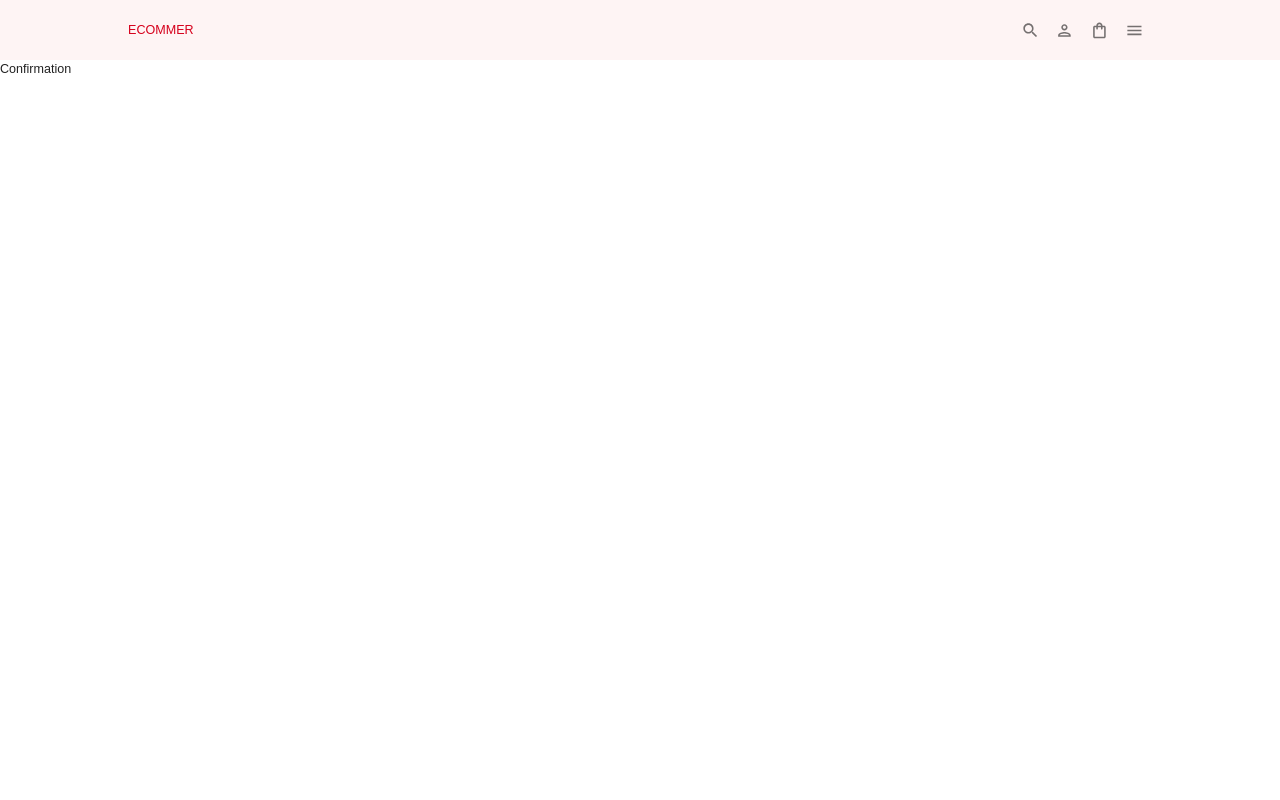
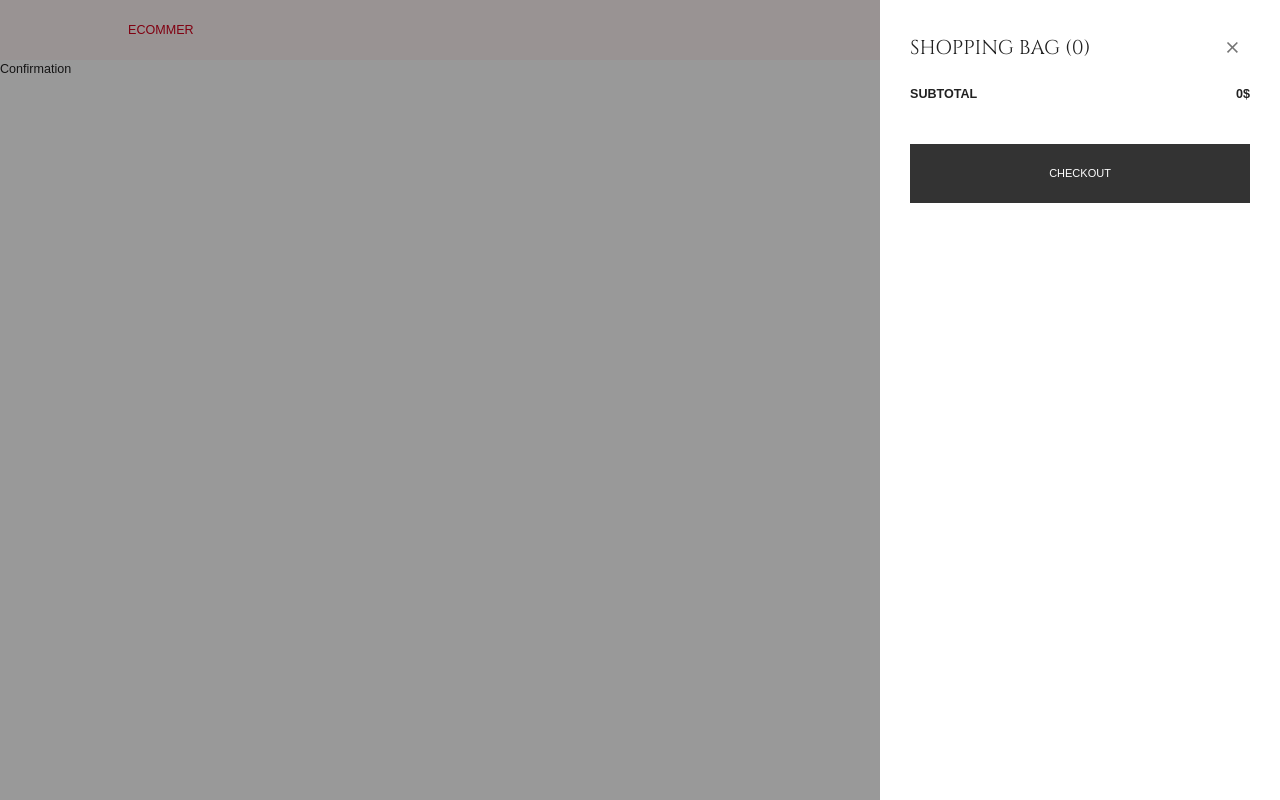
Before and after one commit to iskako01/React-Ecommerce, a React (Vite) app in the folder client/: page /checkout/success in a window 1280 px wide. Both pictures are taken after a click on the button 1099 px from the left and 30 px from the top of the page. Built offline with nearby package versions, Linux system fonts and the light colour scheme; a web font is replaced by a local one.

Commit message:
Added: CartItem and finished Cartmenu

```diff
--- a/client/src/App.tsx
+++ b/client/src/App.tsx
@@ -5,6 +5,7 @@ import Checkout from "./pages/checkout/Checkout";
 import ItemDetails from "./pages/ItemDetails";
 import Confirmation from "./pages/checkout/Confirmation";
 import Header from "./components/Header";
+import CartMenu from "./components/checkout/CartMenu";
 
 const ScrollToTop = () => {
   const { pathname } = useLocation();
@@ -27,6 +28,7 @@ const App = () => {
         <Route path="/checkout" element={<Checkout />} />
         <Route path="/checkout/success" element={<Confirmation />} />
       </Routes>
+      <CartMenu />
     </div>
   );
 };
--- /dev/null
+++ b/client/src/components/checkout/CartItem.tsx
@@ -0,0 +1,76 @@
+import { FC } from "react";
+import { Box, Typography, IconButton, Divider } from "@mui/material";
+import { Close, Add, Remove } from "@mui/icons-material";
+import { ProductInterface } from "../../interfaces/product/ProductInterface";
+import { useAppDispatch } from "../../composables/useAppDispatch";
+import {
+  decreaseCount,
+  removeFromCart,
+  increaseCount,
+} from "../../state/cartSlice";
+import { shades } from "../../theme";
+
+interface PropsInterface {
+  item: ProductInterface;
+}
+
+const CartItem: FC<PropsInterface> = ({ item }) => {
+  const dispatch = useAppDispatch();
+  const imageUrl = `http://localhost:1337${item?.attributes?.image?.data?.attributes?.formats?.medium?.url}`;
+
+  return (
+    <Box
+      p="15px 0"
+      display="flex"
+      justifyContent="space-between"
+      alignItems="center"
+    >
+      <Box flex="1 1 40%">
+        <img src={imageUrl} alt={item?.name} width="123px" height="164px" />
+      </Box>
+
+      <Box flex="1 1 60%">
+        <Box
+          mb="5px"
+          display="flex"
+          justifyContent="space-between"
+          alignItems="center"
+        >
+          <Typography fontWeight="bold">{item.attributes.name}</Typography>
+          <IconButton onClick={() => dispatch(removeFromCart({ id: item.id }))}>
+            <Close />
+          </IconButton>
+        </Box>
+        <Typography>{item.attributes.shortDescription}</Typography>
+        <Box
+          m="15px 0"
+          display="flex"
+          justifyContent="space-between"
+          alignItems="center"
+        >
+          <Box
+            display="flex"
+            alignItems="center"
+            border={`1px solid ${shades.neutral[500]}`}
+          >
+            <IconButton
+              onClick={() => dispatch(decreaseCount({ id: item.id }))}
+            >
+              <Remove />
+            </IconButton>
+            <Typography>{item.count}</Typography>
+            <IconButton
+              onClick={() => dispatch(increaseCount({ id: item.id }))}
+            >
+              <Add />
+            </IconButton>
+          </Box>
+        </Box>
+        <Typography fontWeight="bold">{item.attributes.price}</Typography>
+      </Box>
+      <Divider />
+    </Box>
+  );
+};
+
+export default CartItem;
--- /dev/null
+++ b/client/src/components/checkout/CartMenu.tsx
@@ -0,0 +1,98 @@
+import { useNavigate } from "react-router-dom";
+import { Box, IconButton, Typography, Button } from "@mui/material";
+import { Close } from "@mui/icons-material";
+import { setIsCartOpen } from "../../state/cartSlice";
+import { useAppDispatch } from "../../composables/useAppDispatch";
+import { useAppSelector } from "../../composables/useAppSelector";
+import CartItem from "./CartItem";
+import { shades } from "../../theme";
+
+const CartMenu = () => {
+  const navigate = useNavigate();
+  const dispatch = useAppDispatch();
+  const cart = useAppSelector((state) => state.cart.cart);
+  const isCartOpen = useAppSelector((state) => state.cart.isCartOpen);
+
+  const totalPrice = cart.reduce((total, item) => {
+    return total + item.count * item.attributes.price;
+  }, 0);
+
+  const navigateToCheckout = () => {
+    dispatch(setIsCartOpen());
+    navigate("/checkout");
+  };
+
+  return (
+    <Box
+      display={isCartOpen ? "block" : "none"}
+      sx={{ backgroundColor: "rgba(0,0,0,0.4)" }}
+      position="fixed"
+      zIndex={1000}
+      width="100%"
+      height="100%"
+      left="0"
+      top="0"
+      overflow="auto"
+    >
+      <Box
+        position="fixed"
+        right="0"
+        bottom="0"
+        width="max(400px, 30%)"
+        height="100%"
+        sx={{ backgroundColor: "#ffffff" }}
+      >
+        <Box padding="30px" overflow="auto" height="100%">
+          <Box
+            display="flex"
+            justifyContent="space-between"
+            alignItems="center"
+            mb="15px"
+          >
+            <Typography variant="h3">SHOPPING BAG ({cart.length})</Typography>
+            <IconButton onClick={() => dispatch(setIsCartOpen())}>
+              <Close />
+            </IconButton>
+          </Box>
+
+          <Box>
+            {cart.map((item) => (
+              <CartItem
+                item={item}
+                key={`${item.attributes.name}-${item.id}`}
+              />
+            ))}
+          </Box>
+
+          <Box m="20px 0">
+            <Box
+              display="flex"
+              justifyContent="space-between"
+              alignItems="center"
+              m="20px 0"
+            >
+              <Typography fontWeight="bold">SUBTOTAL</Typography>
+              <Typography fontWeight="bold">{totalPrice}$</Typography>
+            </Box>
+            <Button
+              sx={{
+                backgroundColor: shades.primary[400],
+                color: "#ffffff",
+                borderRadius: 0,
+                minWidth: "100%",
+                padding: "20px 40px",
+                m: "20px 0",
+                ":hover": { backgroundColor: shades.primary[300] },
+              }}
+              onClick={navigateToCheckout}
+            >
+              CHECKOUT
+            </Button>
+          </Box>
+        </Box>
+      </Box>
+    </Box>
+  );
+};
+
+export default CartMenu;
--- a/client/src/state/cartSlice.ts
+++ b/client/src/state/cartSlice.ts
@@ -23,6 +23,7 @@ export const cartSlice = createSlice({
     },
     setIsCartOpen: (state) => {
       state.isCartOpen = !state.isCartOpen;
+      console.log(state.isCartOpen);
     },
     addToCart: (state, action: PayloadAction<ProductInterface>) => {
       state.cart.push(action.payload.item);
```
Also changed, not shown: client/src/components/CartMenu.tsx (deleted, +0 -42 lines), client/src/interfaces/product/ProductInterface.ts (+17 -3 lines).
